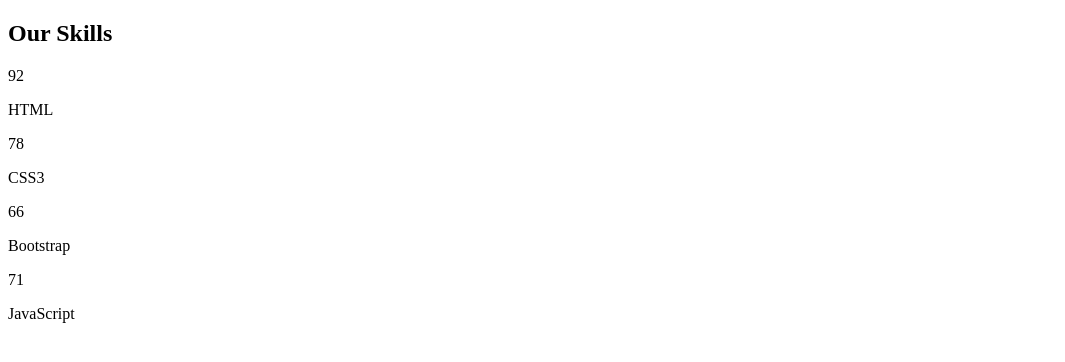
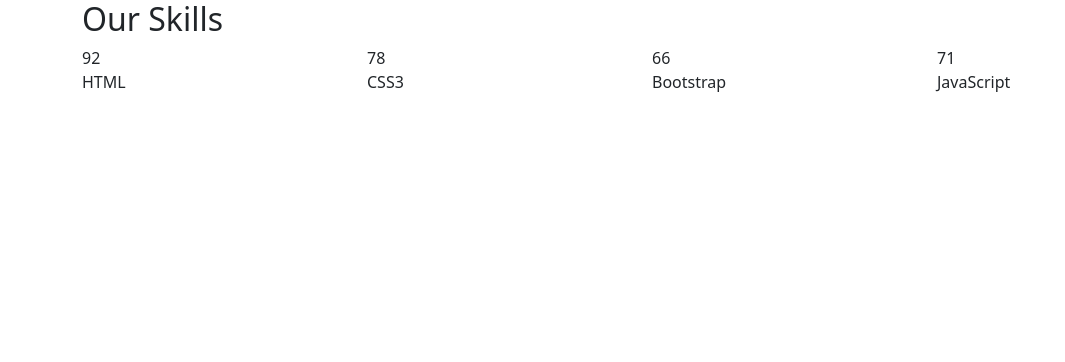
Before and after one commit to jamesdesigns/pie-charts, a plain HTML site: page index.html in a window 1280 px wide. Shown: the whole page, without its empty margins (0-1065 px from the left). Drawn offline with nearby package versions, Linux system fonts and the light colour scheme.

Commit message:
Add bootstrap cdn to page

```diff
--- a/index.html
+++ b/index.html
@@ -5,6 +5,8 @@
   <meta http-equiv="X-UA-Compatible" content="IE=edge">
   <meta name="viewport" content="width=device-width, initial-scale=1.0">
   <title>Pie Charts</title>
+  <link rel="stylesheet" href="styles.css" />
+  <link rel="stylesheet" href="https://cdn.jsdelivr.net/npm/bootstrap@5.0.2/dist/css/bootstrap.min.css" integrity="sha384-EVSTQN3/azprG1Anm3QDgpJLIm9Nao0Yz1ztcQTwFspd3yD65VohhpuuCOmLASjC" crossorigin="anonymous">
 </head>
 <body>
   <div class="b-skills">
--- a/styles.css
+++ b/styles.css
@@ -0,0 +1,3 @@
+.b-skills {
+
+}
```
